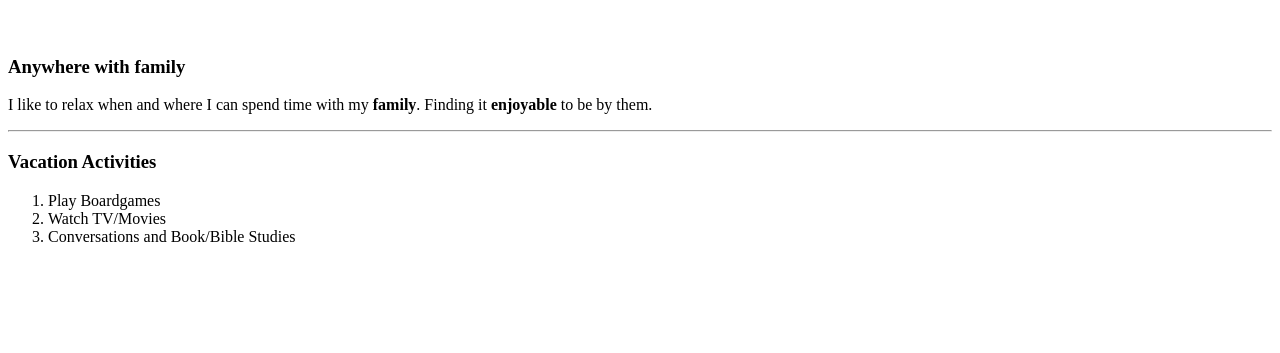
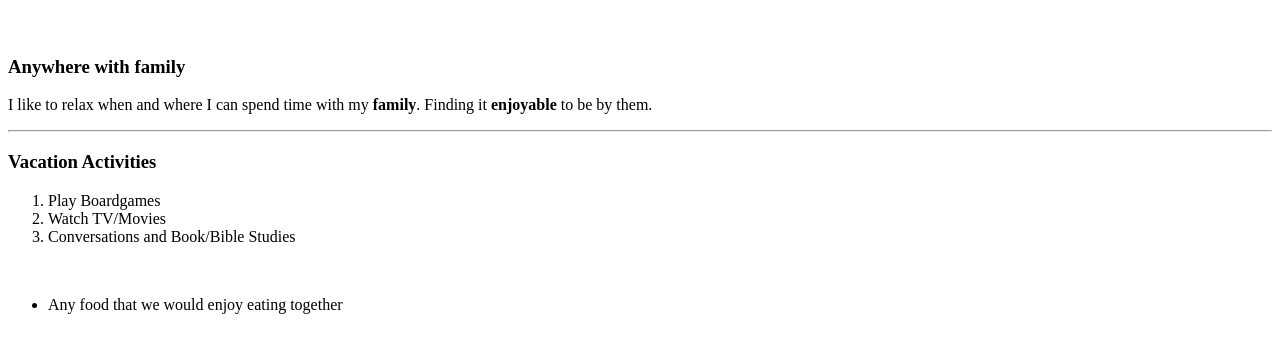
Before and after one commit to 44-563-WebApps-F23/44563-webapps-f23-assignment3-CUnruh641, a plain HTML site: page index.html in a window 1280 px wide. Shown: the part 61-414 px from the top of the page. Drawn offline with Linux system fonts and the light colour scheme.

Commit message:
Update index.html
Added an unordered list to the section

```diff
--- a/index.html
+++ b/index.html
@@ -18,5 +18,9 @@
             <li>Watch TV/Movies</li>
             <li>Conversations and Book/Bible Studies</li>
         </ol>
+        <br>
+        <ul>
+            <li>Any food that we would enjoy eating together</li>
+        </ul>
     </body>
 </html>
```
